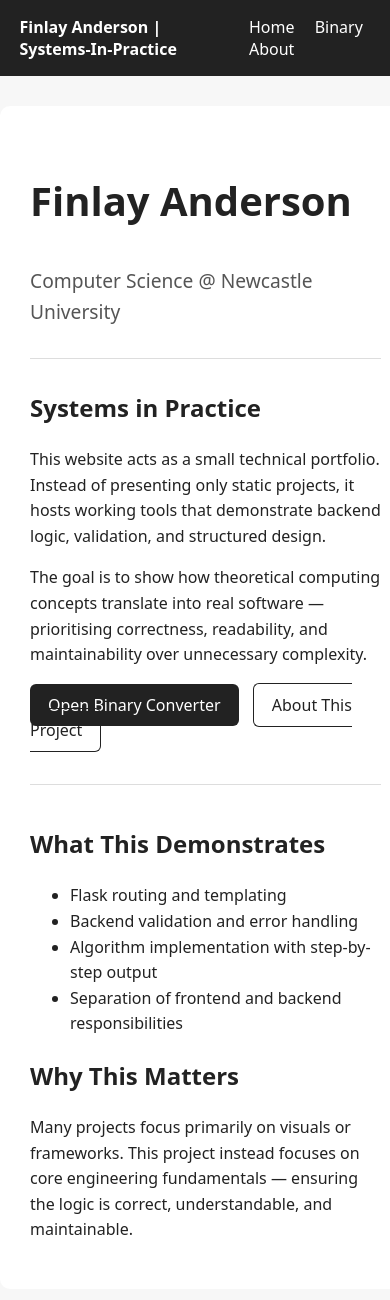
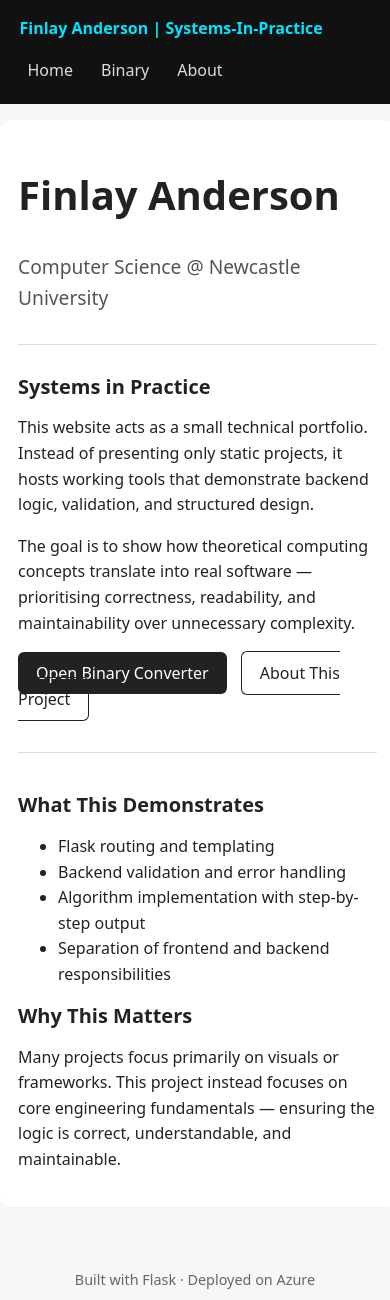
Before and after one commit to Finlay57/systems-in-practice, a Flask app: page / in a window 390 px wide. Shown: the top 1300 px of the page. Run offline with Flask 3, Linux system fonts and the light colour scheme.

Commit message:
Improve mobile responsiveness and clean up CSS.

```diff
--- a/app.py
+++ b/app.py
@@ -100,4 +100,4 @@ def about():
 
 
 if __name__ == "__main__":
-    app.run()
+    app.run(debug=True)
--- a/static/css/style.css
+++ b/static/css/style.css
@@ -1,10 +1,33 @@
+/* ---------- Base ---------- */
 body {
-    font-family: system-ui, -apple-system, BlinkMacSystemFont, sans-serif;
+    font-family: system-ui, -apple-system, Segoe UI, Roboto, Arial, sans-serif;
     margin: 0;
     background-color: #f7f7f7;
     color: #222;
+    line-height: 1.5;
 }
 
+h1, h2 {
+    font-weight: 600;
+    line-height: 1.2;
+}
+
+hr {
+    border: none;
+    border-top: 1px solid #ddd;
+}
+
+/* ---------- Layout ---------- */
+.container {
+    width: 90%;
+    max-width: 900px;
+    margin: 2rem auto;
+    background: white;
+    padding: 30px;
+    border-radius: 10px;
+}
+
+/* ---------- Navbar ---------- */
 .navbar {
     background-color: #111;
     padding: 1rem 0;
@@ -17,17 +40,25 @@ body {
     display: flex;
     justify-content: space-between;
     align-items: center;
+    gap: 12px;
+    flex-wrap: wrap; /* mobile wrap */
 }
 
 .logo {
     color: #00e5ff;
     text-decoration: none;
     font-weight: bold;
+    white-space: nowrap; /* stops awkward wrapping */
+}
+
+.nav-links {
+    display: flex;
+    gap: 12px;
+    flex-wrap: wrap; /* mobile wrap */
 }
 
 .nav-links a {
     color: #ddd;
-    margin-left: 1rem;
     text-decoration: none;
 }
 
@@ -35,20 +66,17 @@ body {
     color: #fff;
 }
 
-.container {
-    width: 90%;
-    max-width: 900px;
-    margin: 3rem auto;
-}
-
+/* ---------- Footer ---------- */
 .footer {
     text-align: center;
     padding: 2rem;
     font-size: 0.9rem;
     color: #666;
 }
+
+/* ---------- Tool styling (binary converter etc.) ---------- */
 .tool {
-    max-width: 400px;
+    max-width: 500px;
     margin-top: 2rem;
 }
 
@@ -60,55 +88,60 @@ body {
 
 .tool input {
     width: 100%;
-    padding: 0.6rem;
+    padding: 0.7rem;
     font-size: 1rem;
     margin-bottom: 1rem;
+    border: 1px solid #ddd;
+    border-radius: 8px;
 }
 
 .tool button {
-    padding: 0.6rem 1rem;
+    padding: 0.7rem 1rem;
     font-size: 1rem;
     cursor: pointer;
+    border: none;
+    border-radius: 8px;
+    background: #111;
+    color: #fff;
 }
+
+.tool button:hover {
+    opacity: 0.92;
+}
+
 .tool h3 {
     margin-top: 0;
 }
 
 #result {
-    margin-top: 2rem;
+    margin-top: 1.5rem;
     font-weight: bold;
 }
-body {
-    font-family: system-ui, -apple-system, Segoe UI, Roboto, Arial, sans-serif;
-    background-color: #f7f7f7;
-    color: #222;
+
+/* ---------- Mobile improvements ---------- */
+@media (max-width: 600px) {
+    .container {
+        width: 92%;
+        padding: 18px;
+        margin: 1rem auto;
+        border-radius: 12px;
     }
 
-.container {
-    background: white;
-    padding: 30px;
-    border-radius: 10px;
-    margin-top: 30px;
+    h1 {
+        font-size: 1.8rem;
     }
 
-h1, h2 {
-    font-weight: 600;
+    h2 {
+        font-size: 1.25rem;
     }
 
-hr {
-    border: none;
-    border-top: 1px solid #ddd;
+    /* Make forms easy to tap */
+    input, button {
+        width: 100%;
     }
 
-.navbar {
-    background: #222;
-    color: white;
+    /* Make nav links more tappable */
+    .nav-links a {
+        padding: 6px 8px;
     }
-
-.navbar a {
-    color: white;
 }
-
-.navbar a:hover {
-    opacity: 0.8;
-}
--- a/templates/base.html
+++ b/templates/base.html
@@ -4,6 +4,7 @@
     <meta charset="UTF-8">
     <title>Systems in Practice</title>
     <link rel="stylesheet" href="{{ url_for('static', filename='css/style.css') }}">
+    <meta name="viewport" content="width=device-width, initial-scale=1.0">
 </head>
 <body>
 
```
Lines whose indentation alone changed are shown as unchanged.
